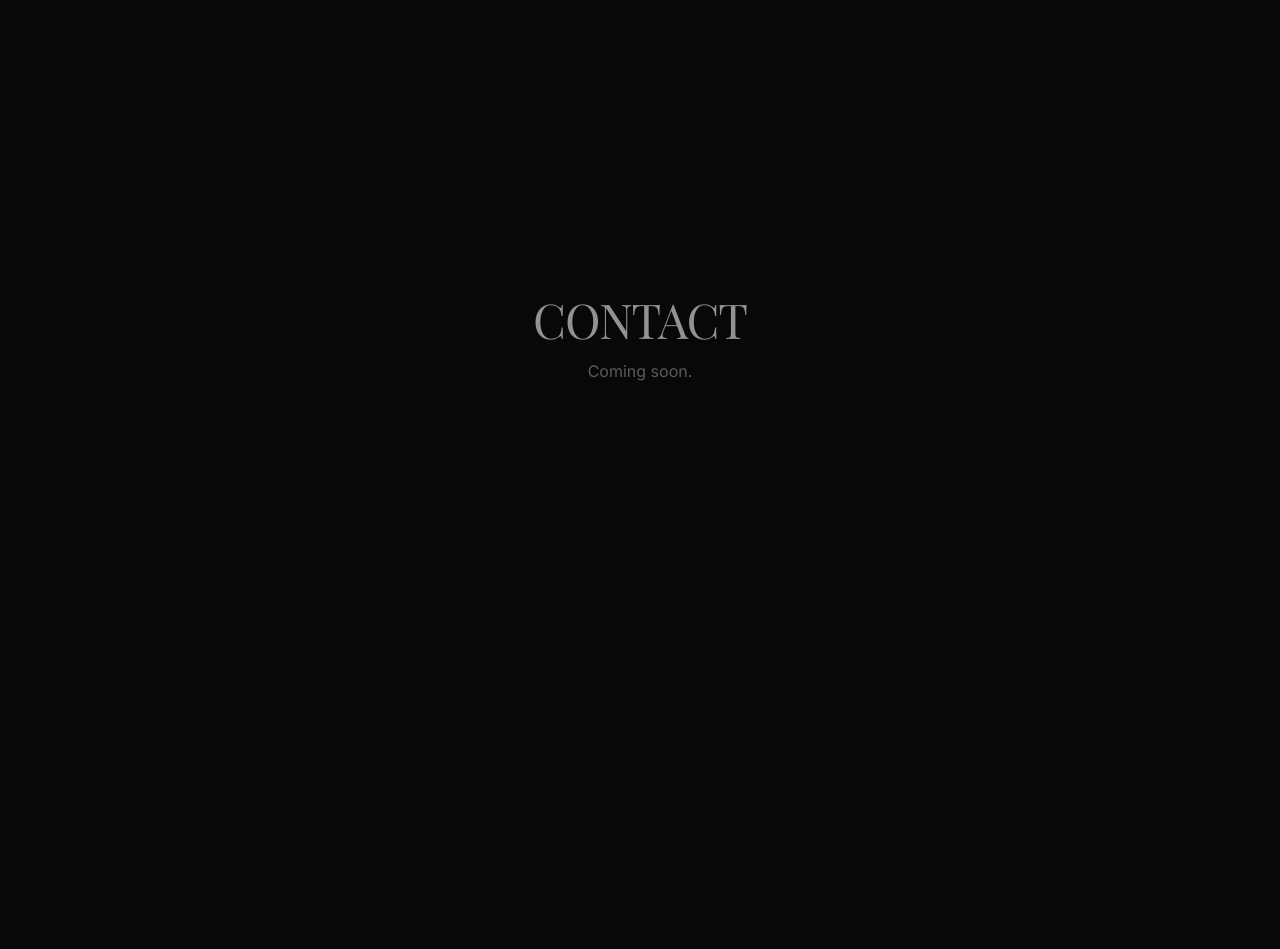
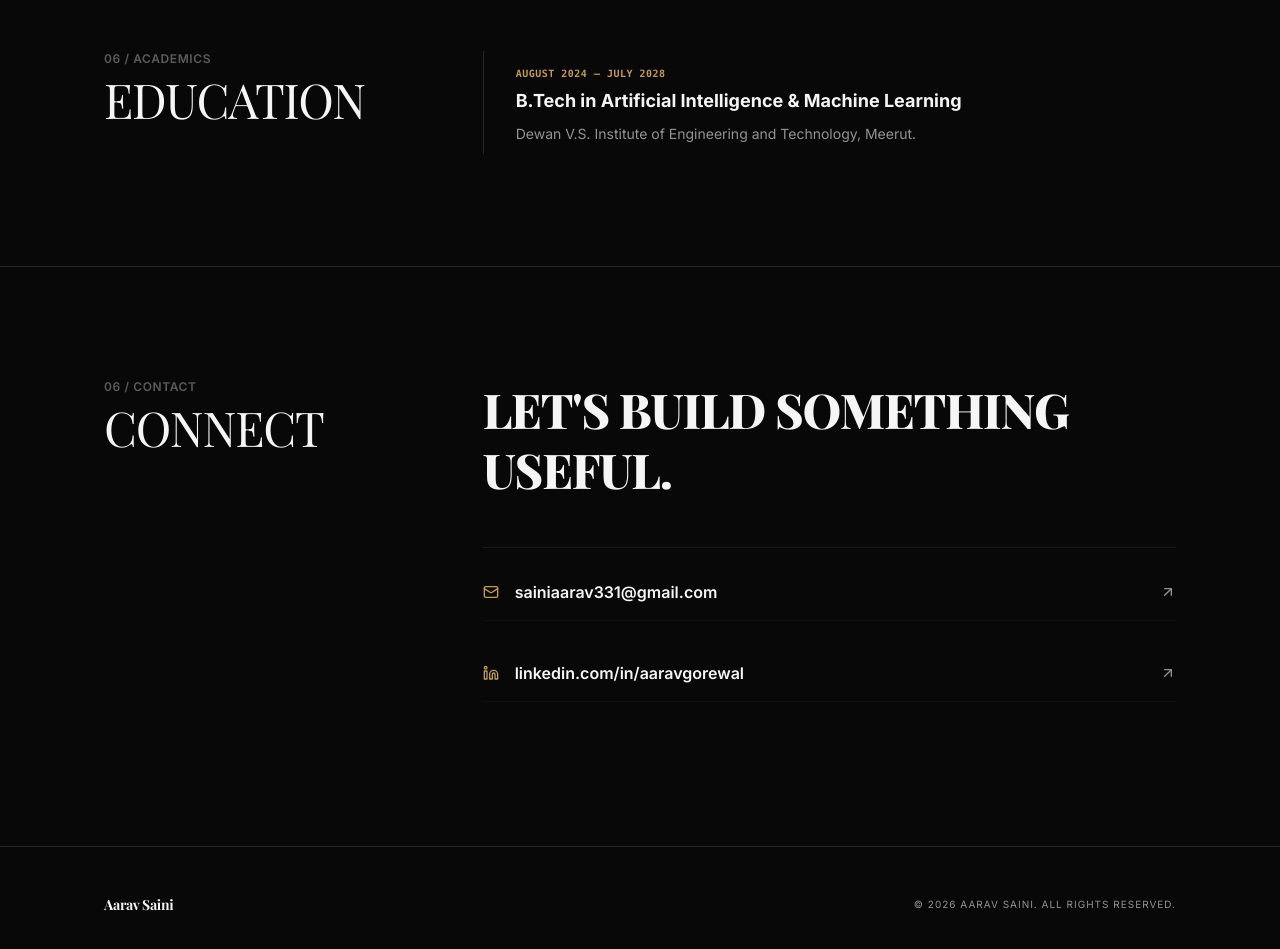
Before and after one commit to aaravgorewal/AdvancedPortfolio, a Next.js app: page / in a window 1280 px wide. Shown: the part 8120-9069 px from the top of the page. Before the commit the page ends 8859 px from the top, so only its background shows below. Built offline with nearby package versions, Linux system fonts and the light colour scheme; a web font is replaced by a local one.

Commit message:
add Education and Footer components to the portfolio layout

```diff
--- a/src/app/page.tsx
+++ b/src/app/page.tsx
@@ -4,6 +4,9 @@ import { About } from "@/components/About";
 import { Capabilities } from "@/components/Capabilities";
 import { Experience } from "@/components/Experience";
 import { Achievements } from "@/components/Achievements";
+import { Education } from "@/components/Education";
+import { Contact } from "@/components/Contact";
+import { Footer } from "@/components/Footer";
 
 export default function Home() {
   return (
@@ -26,17 +29,14 @@ export default function Home() {
       {/* Achievements Section */}
       <Achievements />
 
-      <section
-        id="contact"
-        className="min-h-screen w-full bg-background border-t border-border-custom flex items-center justify-center px-5 md:px-16"
-      >
-        <div className="max-w-[1200px] mx-auto w-full text-center">
-          <h2 className="font-serif-display text-3xl md:text-5xl uppercase tracking-tight text-secondary">
-            Contact
-          </h2>
-          <p className="mt-4 text-secondary/60">Coming soon.</p>
-        </div>
-      </section>
+      {/* Education Section */}
+      <Education />
+
+      {/* Contact Section */}
+      <Contact />
+
+      {/* Footer Section */}
+      <Footer />
     </div>
   );
 }
--- /dev/null
+++ b/src/components/Education.tsx
@@ -0,0 +1,35 @@
+import React from "react";
+import { Section } from "./ui/SectionGrid";
+
+export const Education = () => {
+  return (
+    <Section id="education" className="border-b border-border-custom">
+      <div className="grid grid-cols-1 md:grid-cols-12 gap-8 md:gap-16">
+        {/* Left Column: Index/Header */}
+        <div className="md:col-span-4 flex flex-col items-start text-left">
+          <span className="font-sans-body text-xs font-semibold uppercase tracking-wider text-secondary/60 mb-2">
+            06 / ACADEMICS
+          </span>
+          <h2 className="font-serif-display text-3xl md:text-5xl uppercase tracking-tight text-foreground">
+            Education
+          </h2>
+        </div>
+
+        {/* Right Column: Content */}
+        <div className="md:col-span-8 flex flex-col items-start text-left font-sans-body">
+          <div className="border-l border-border-custom pl-6 sm:pl-8 py-2">
+            <span className="text-[10px] font-mono text-accent uppercase tracking-wider font-semibold">
+              August 2024 – July 2028
+            </span>
+            <h3 className="text-base sm:text-lg font-bold text-foreground mt-1 mb-2">
+              B.Tech in Artificial Intelligence & Machine Learning
+            </h3>
+            <p className="text-xs sm:text-sm text-secondary leading-relaxed">
+              Dewan V.S. Institute of Engineering and Technology, Meerut.
+            </p>
+          </div>
+        </div>
+      </div>
+    </Section>
+  );
+};
--- /dev/null
+++ b/src/components/Footer.tsx
@@ -0,0 +1,19 @@
+import React from "react";
+
+export const Footer = () => {
+  const currentYear = new Date().getFullYear();
+
+  return (
+    <footer className="w-full bg-background border-t border-border-custom py-8 md:py-12">
+      <div className="max-w-[1200px] mx-auto px-5 md:px-16 flex flex-col sm:flex-row justify-between items-center gap-4 font-sans-body">
+        <span className="font-serif-display text-sm font-bold tracking-tight text-foreground select-none">
+          Aarav Saini
+        </span>
+
+        <p className="text-[10px] text-secondary uppercase tracking-widest text-center sm:text-right select-none">
+          &copy; {currentYear} Aarav Saini. All rights reserved.
+        </p>
+      </div>
+    </footer>
+  );
+};
```
